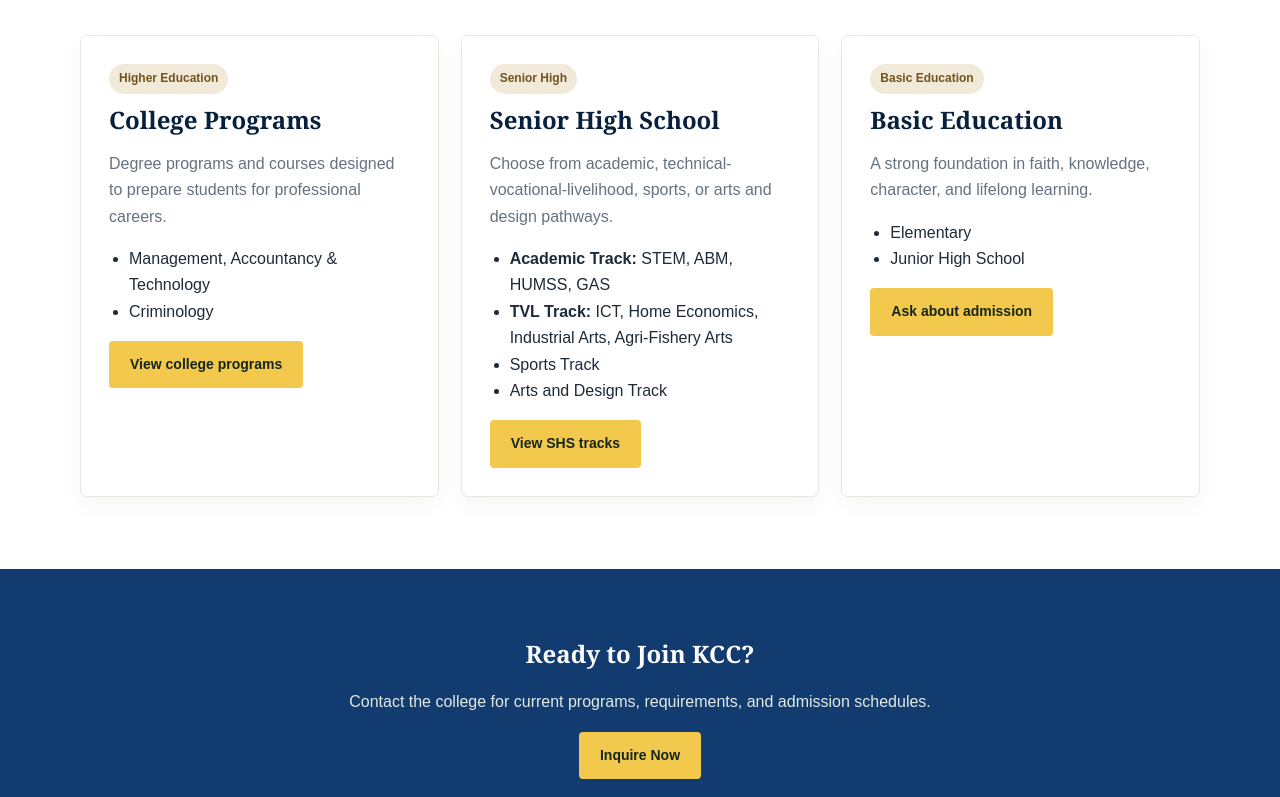
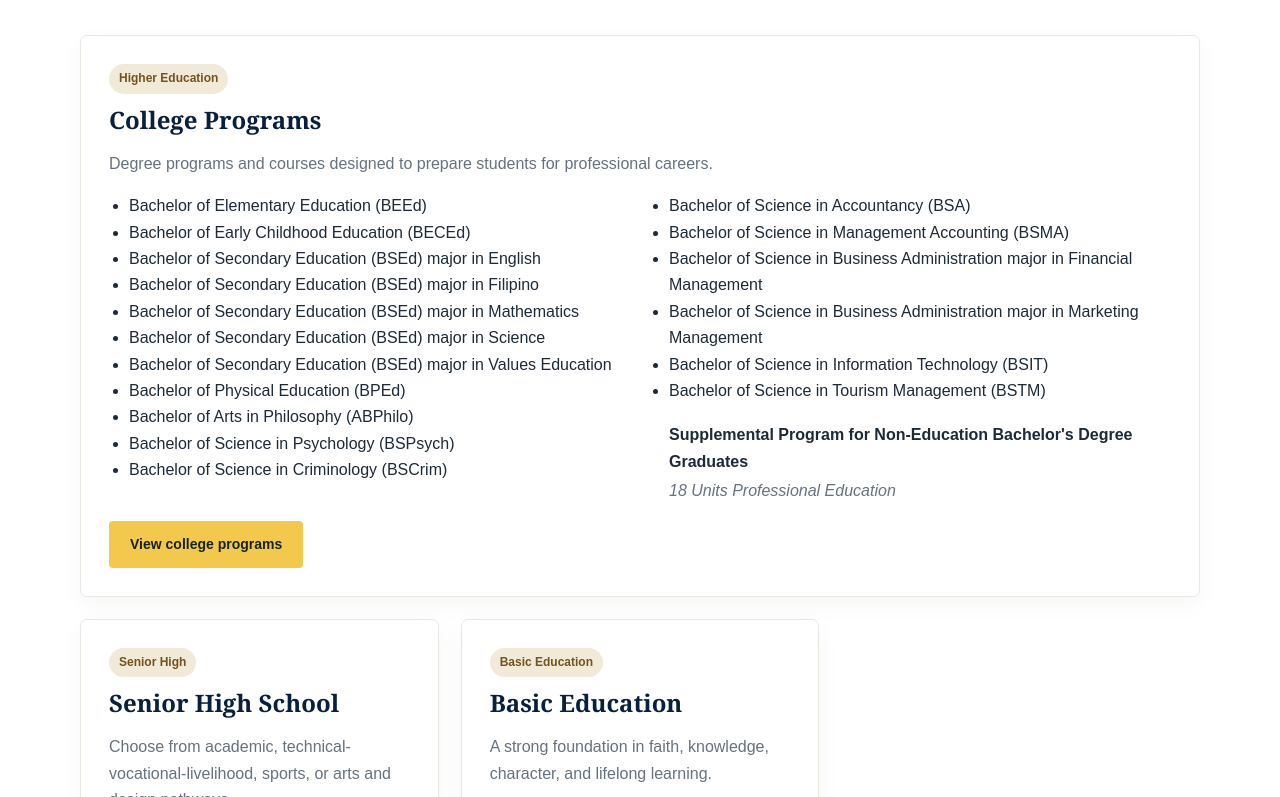
Before and after one commit to jadegudaca007-sketch/Gudaca-Project-2, a plain HTML site: page academics.html in a window 1280 px wide. Shown: the part 575-1372 px from the top of the page. Drawn offline with Linux system fonts and the light colour scheme.

Commit message:
adding the college courses

```diff
--- a/academics.html
+++ b/academics.html
@@ -17,9 +17,9 @@
     .academics-menu{position:relative}.academics-toggle{list-style:none;cursor:pointer;font-size:14px;font-weight:700;color:#a47726;display:flex;align-items:center;gap:6px}.academics-toggle::-webkit-details-marker{display:none}.academics-toggle::after{content:"⌄";font-size:16px}.academics-menu[open] .academics-toggle{color:#a47726}.academics-dropdown{position:absolute;top:calc(100% + 18px);left:50%;transform:translateX(-50%);width:310px;padding:12px;background:#151b25;border:1px solid #303847;border-radius:8px;box-shadow:0 16px 38px #0b142966}.academics-dropdown a{display:flex;align-items:flex-start;gap:14px;padding:14px 12px;border-radius:6px;color:#fff!important;text-decoration:none}.academics-dropdown a:hover{background:#202938}.menu-icon{width:42px;height:42px;flex:none;display:grid;place-items:center;border:1px solid #354052;border-radius:50%;color:#f2c94c;font-size:20px}.menu-copy strong{display:block;font:700 17px Georgia,'Times New Roman',serif;color:#fff}.menu-copy small{display:block;font-size:13px;color:#8e99aa}
     .container{max-width:1120px;margin:auto}.page-hero{background:linear-gradient(90deg,#081f3ded,#081f3da8),url('https://images.unsplash.com/photo-1523050854058-8df90110c9f1?auto=format&fit=crop&w=1600&q=80') center/cover;color:#fff;padding:70px 24px}.page-hero h1{color:#fff;font-size:48px;margin:4px 0}.page-hero p{margin:0;color:#edf3fa}.breadcrumb{color:#c6d3c9;font-size:14px}
     section{padding:72px 24px}.soft{background:var(--cream)}h1,h2,h3{font-family:Georgia,'Times New Roman',serif;line-height:1.2;color:var(--navy)}.eyebrow{color:var(--gold);font-size:12px;font-weight:800;letter-spacing:2px;text-transform:uppercase}.section-head{text-align:center;max-width:720px;margin:0 auto 38px}.section-head h2{font-size:clamp(30px,4vw,43px);margin:8px 0}.section-head p{color:var(--muted)}
-    .academic-list{display:grid;grid-template-columns:repeat(3,1fr);gap:22px}.academic-card{scroll-margin-top:110px;background:#fff;border:1px solid #e8e8e1;padding:28px;border-radius:7px;box-shadow:0 8px 24px #17251e0a}.academic-card h2{margin:12px 0}.academic-card p{color:var(--muted)}.academic-card ul{padding-left:20px}.tag{display:inline-block;background:#f2ead9;color:#72531d;padding:5px 10px;border-radius:20px;font-size:12px;font-weight:bold}.btn{display:inline-block;padding:12px 21px;border-radius:4px;background:var(--gold);color:#17251e;font-weight:700;font-size:14px;border:0}.banner{background:var(--green);color:#fff;padding:52px 24px;text-align:center}.banner h2{color:#fff}.banner p{color:#e2eae4}
+    .academic-list{display:grid;grid-template-columns:repeat(3,1fr);gap:22px}.academic-card{scroll-margin-top:110px;background:#fff;border:1px solid #e8e8e1;padding:28px;border-radius:7px;box-shadow:0 8px 24px #17251e0a}.academic-card h2{margin:12px 0}.academic-card p{color:var(--muted)}.academic-card ul{padding-left:20px}.tag{display:inline-block;background:#f2ead9;color:#72531d;padding:5px 10px;border-radius:20px;font-size:12px;font-weight:bold}.college-offerings{grid-column:1/-1}.college-offerings ul{columns:2;column-gap:38px}.supplemental{break-inside:avoid;margin-top:18px;list-style:none;font-weight:700}.supplemental span{display:block;margin-top:3px;font-weight:400;font-style:italic;color:var(--muted)}.btn{display:inline-block;padding:12px 21px;border-radius:4px;background:var(--gold);color:#17251e;font-weight:700;font-size:14px;border:0}.banner{background:var(--green);color:#fff;padding:52px 24px;text-align:center}.banner h2{color:#fff}.banner p{color:#e2eae4}
     footer{background:#081f3d;color:#dce5de;padding:55px 24px 20px}footer h2,footer h3{color:#fff}footer a{color:#f2c94c}.footer-grid{max-width:1120px;margin:auto;display:grid;grid-template-columns:2fr 1fr 1fr;gap:35px}.copyright{max-width:1120px;margin:35px auto 0;padding-top:18px;border-top:1px solid #ffffff25;font-size:13px;color:#aebbb2}
-    @media(max-width:800px){.nav{align-items:flex-start;flex-direction:column}nav{gap:12px}.academics-dropdown{position:static;transform:none;width:min(310px,90vw)}.academic-list,.footer-grid{grid-template-columns:1fr}.page-hero h1{font-size:38px}}
+    @media(max-width:800px){.nav{align-items:flex-start;flex-direction:column}nav{gap:12px}.academics-dropdown{position:static;transform:none;width:min(310px,90vw)}.academic-list,.footer-grid{grid-template-columns:1fr}.college-offerings ul{columns:1}.page-hero h1{font-size:38px}}
 </style>
 </head>
 <body>
@@ -35,7 +35,34 @@
 <main>
 <section class="page-hero"><div class="container"><div class="breadcrumb">Home / Academics</div><h1>Academics</h1><p>Learning pathways for college, senior high school, and basic education.</p></div></section>
 <section><div class="container"><div class="section-head"><div class="eyebrow">Programs</div><h2>Find Your KCC Academic Path</h2><p>Explore the educational levels and programs offered at Kabankalan Catholic College.</p></div><div class="academic-list">
-<article class="academic-card" id="college"><span class="tag">Higher Education</span><h2>College Programs</h2><p>Degree programs and courses designed to prepare students for professional careers.</p><ul><li>Management, Accountancy &amp; Technology</li><li>Criminology</li></ul><a class="btn dark" href="course.html">View college programs</a></article>
+<article class="academic-card college-offerings" id="college">
+  <span class="tag">Higher Education</span>
+  <h2>College Programs</h2>
+  <p>Degree programs and courses designed to prepare students for professional careers.</p>
+  <ul>
+    <li>Bachelor of Elementary Education (BEEd)</li>
+    <li>Bachelor of Early Childhood Education (BECEd)</li>
+    <li>Bachelor of Secondary Education (BSEd) major in English</li>
+    <li>Bachelor of Secondary Education (BSEd) major in Filipino</li>
+    <li>Bachelor of Secondary Education (BSEd) major in Mathematics</li>
+    <li>Bachelor of Secondary Education (BSEd) major in Science</li>
+    <li>Bachelor of Secondary Education (BSEd) major in Values Education</li>
+    <li>Bachelor of Physical Education (BPEd)</li>
+    <li>Bachelor of Arts in Philosophy (ABPhilo)</li>
+    <li>Bachelor of Science in Psychology (BSPsych)</li>
+    <li>Bachelor of Science in Criminology (BSCrim)</li>
+    <li>Bachelor of Science in Accountancy (BSA)</li>
+    <li>Bachelor of Science in Management Accounting (BSMA)</li>
+    <li>Bachelor of Science in Business Administration major in Financial Management</li>
+    <li>Bachelor of Science in Business Administration major in Marketing Management</li>
+    <li>Bachelor of Science in Information Technology (BSIT)</li>
+    <li>Bachelor of Science in Tourism Management (BSTM)</li>
+    <li class="supplemental">Supplemental Program for Non-Education Bachelor's Degree Graduates
+      <span>18 Units Professional Education</span>
+    </li>
+  </ul>
+  <a class="btn dark" href="course.html">View college programs</a>
+</article>
 <article class="academic-card" id="senior-high"><span class="tag">Senior High</span><h2>Senior High School</h2><p>Choose from academic, technical-vocational-livelihood, sports, or arts and design pathways.</p><ul><li><strong>Academic Track:</strong> STEM, ABM, HUMSS, GAS</li><li><strong>TVL Track:</strong> ICT, Home Economics, Industrial Arts, Agri-Fishery Arts</li><li>Sports Track</li><li>Arts and Design Track</li></ul><a class="btn dark" href="course.html#senior-high">View SHS tracks</a></article>
 <article class="academic-card" id="basic-ed"><span class="tag">Basic Education</span><h2>Basic Education</h2><p>A strong foundation in faith, knowledge, character, and lifelong learning.</p><ul><li>Elementary</li><li>Junior High School</li></ul><a class="btn dark" href="contact.html">Ask about admission</a></article>
 </div></div></section>
```
